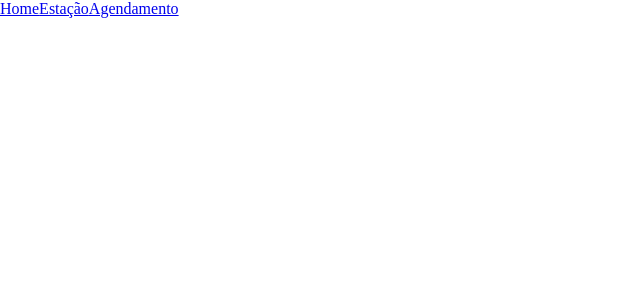
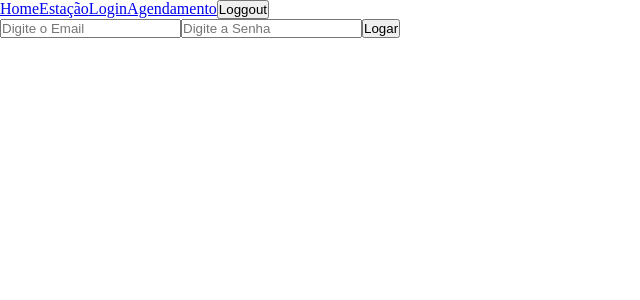
Before and after one commit to lucasgoncalvesbt/agendalaranja-front, a React (Create React App) app: page /login in a window 1280 px wide. Shown: the top 300 px of the page, without its empty margins (0-640 px from the left). Built offline with nearby package versions, Linux system fonts and the light colour scheme; the HTML template or start-up script is replaced by a standard one.

Commit message:
feat: adicionando funcionalidade de login e logout

```diff
--- a/package.json
+++ b/package.json
@@ -12,6 +12,7 @@
     "@types/react-dom": "^17.0.0",
     "@types/react-router-dom": "^5.1.8",
     "axios": "^0.21.4",
+    "jwt-decode": "^3.1.2",
     "react": "^17.0.2",
     "react-dom": "^17.0.2",
     "react-router-dom": "^5.3.0",
--- a/src/App.tsx
+++ b/src/App.tsx
@@ -6,17 +6,19 @@ import { AuthContextProvider } from './contexts/AuthContext';
 import Agendamento from './pages/Agendamento';
 import Estacao from './pages/Estacao';
 import Home from './pages/Home';
+import Login from './pages/Login';
 
 import './styles/css/App.css';
 
 function App() {
   return (
     <BrowserRouter>
-      <Nav />
       <AuthContextProvider>
+        <Nav />
         <Switch>
           <Route path="/" exact component={Home} />
           <Route path="/estacao" exact component={Estacao} />
+          <Route path="/login" exact component={Login} />
           <Route path="/agendamento" exact component={Agendamento} />
         </Switch>
       </AuthContextProvider>
--- a/src/components/Nav.tsx
+++ b/src/components/Nav.tsx
@@ -1,11 +1,20 @@
 import { Link } from "react-router-dom";
+import { useAuth } from "../hooks/useAuth";
 
 export default function Nav() {
+  const { logout } = useAuth();
+
+  function handlerClick() {
+    logout();
+  }
+
   return (
     <nav>
       <Link to="/">Home</Link>
       <Link to="/estacao">Estação</Link>
+      <Link to="/login">Login</Link>
       <Link to="/agendamento">Agendamento</Link>
+      <button onClick={handlerClick}>Loggout</button>
     </nav>
   )
 }
--- a/src/contexts/AuthContext.tsx
+++ b/src/contexts/AuthContext.tsx
@@ -1,14 +1,25 @@
 import React, { createContext, ReactNode, useEffect, useState } from 'react';
+import jwt_decode from "jwt-decode";
+import api from '../services/api';
+import { useHistory } from 'react-router-dom';
 
 type User = {
   id: number;
-  name: string;
+  nome: string;
   email: string;
+}
+
+type Decoded = {
+  sub: number;
+  email: string;
+  nome: string;
 }
 
 type AuthContextType = {
   user: User | undefined;
-  signIn: () => Promise<void>;
+  userIsAuthenticated: boolean;
+  login(email: string, senha: string, callback: Function): Promise<void>;
+  logout(): void;
 }
 
 type AuthContextProviderProps = {
@@ -19,17 +30,52 @@ export const AuthContext = createContext({} as AuthContextType)
 
 export function AuthContextProvider(props: AuthContextProviderProps) {
   const [user, setUser] = useState<User>();
+  const [userIsAuthenticated, setUserIsAuthenticated] = useState(false);
 
   useEffect(() => {
+    async function onLoad() {
+      const token = localStorage.getItem('token');
+      if (token) {
+        api.defaults.headers.Authorization = `Bearer ${token}`;
+        const decoded = jwt_decode(token) as Decoded;
+        setUser({
+          id: decoded.sub,
+          email: decoded.email,
+          nome: decoded.nome
+        })
+      }
 
+    };
+    onLoad();
+    console.log(user)
   }, [])
 
-  async function signIn() {
+  const login = async (email: string, senha: string, callback: Function) => {
+    const { data: { token } } = await api.post('/auth/sign', {
+      email: email,
+      senha: senha
+    })
+    localStorage.setItem('token', token)
+    api.defaults.headers.Authorization = `Bearer ${token}`;
+    const decoded = jwt_decode(token) as Decoded;
+    setUser({
+      id: decoded.sub,
+      email: decoded.email,
+      nome: decoded.nome
+    })
 
+    console.log(user);
+    callback();
+  }
+
+  const logout = () => {
+    localStorage.removeItem('token');
+    setUser(undefined);
+    console.log("logout")
   }
 
   return (
-    <AuthContext.Provider value={{ user, signIn }}>
+    <AuthContext.Provider value={{ user, userIsAuthenticated, login, logout }}>
       {props.children}
     </AuthContext.Provider>
   );
--- a/src/pages/Home.tsx
+++ b/src/pages/Home.tsx
@@ -1,5 +1,6 @@
 import React from 'react';
 import { useEffect, useState } from "react";
+import { useAuth } from '../hooks/useAuth';
 import api from "../services/api";
 
 type Escritorio = {
@@ -9,6 +10,7 @@ type Escritorio = {
 }
 
 export default function Home() {
+  const { user } = useAuth();
 
   const [escritorios, setEscritorios] = useState<Escritorio[]>([]);
 
@@ -22,17 +24,22 @@ export default function Home() {
 
   useEffect(() => {
     async function handlerLoadData() {
-      const response = await api.get(`/escritorio`)
+      const token = localStorage.getItem('token');
+
+      const response = await api.get(`/escritorio`, { headers: { Authorization: 'Bearer ' + token } })
       setEscritorios(response.data)
     }
     handlerLoadData()
   }, [])
 
 
-
+  function handlerUsu() {
+    console.log(user)
+  }
 
   return (
     <div>
+      <button onClick={handlerUsu}>usuario ???</button>
       <h1>Home</h1>
       {escritorios.map(({ id, local, capacidade }) => (
         <ul key={id}>
--- /dev/null
+++ b/src/pages/Login.tsx
@@ -0,0 +1,38 @@
+import React, { FormEvent, useState } from 'react';
+import { useHistory } from 'react-router-dom';
+import { useAuth } from '../hooks/useAuth';
+import jwt_decode from "jwt-decode";
+
+import api from '../services/api';
+
+export default function Login() {
+  const history = useHistory();
+  const { user, login } = useAuth();
+  const [email, setEmail] = useState("");
+  const [senha, setSenha] = useState("");
+
+  async function handlerSubmit(event: FormEvent) {
+    event.preventDefault();
+    login(email, senha, () => history.push('/'))
+  }
+
+  return (
+    <div>
+      <form onSubmit={handlerSubmit}>
+        <input
+          type="text"
+          placeholder="Digite o Email"
+          onChange={event => setEmail(event.target.value)}
+          value={email}
+        />
+        <input
+          type="text"
+          placeholder="Digite a Senha"
+          onChange={event => setSenha(event.target.value)}
+          value={senha}
+        />
+        <button type="submit">Logar</button>
+      </form>
+    </div>
+  );
+}
```
Also changed, not shown: 1 other file (tests, documents, lock files or other folders).
